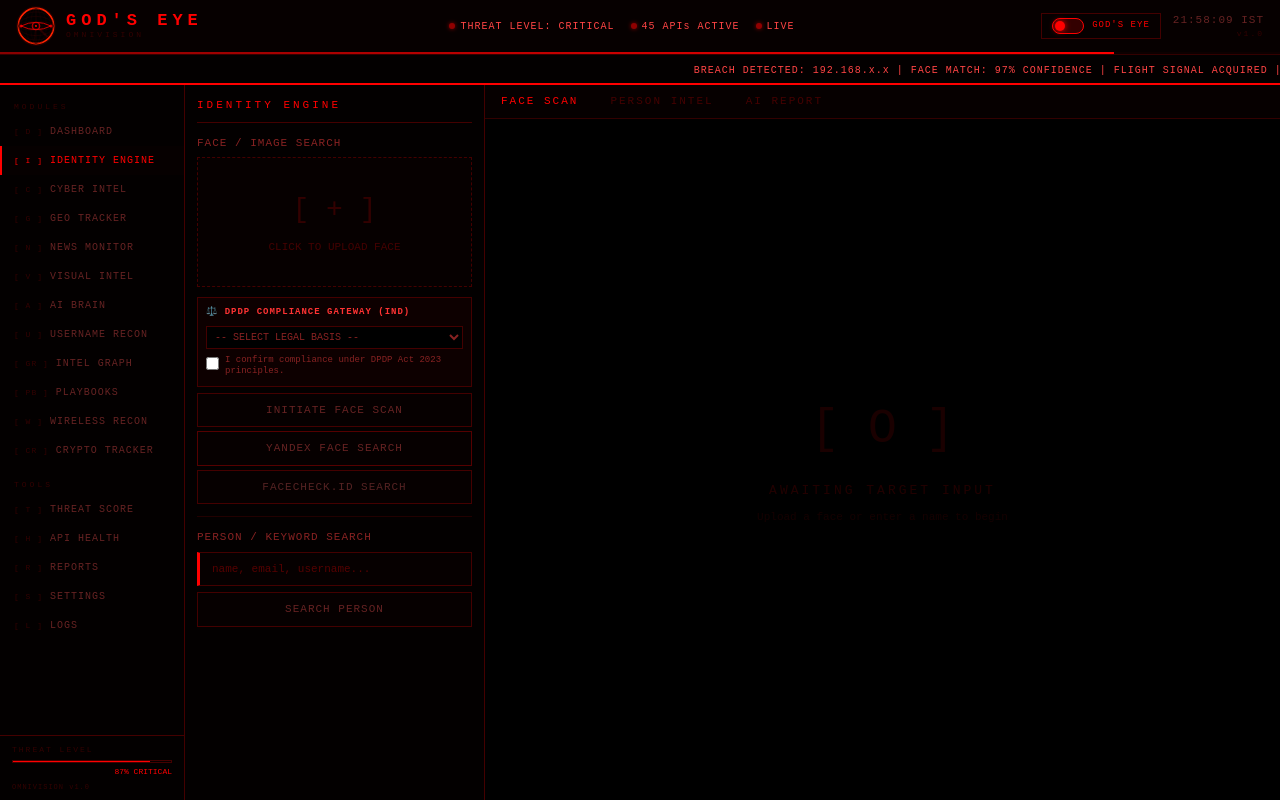
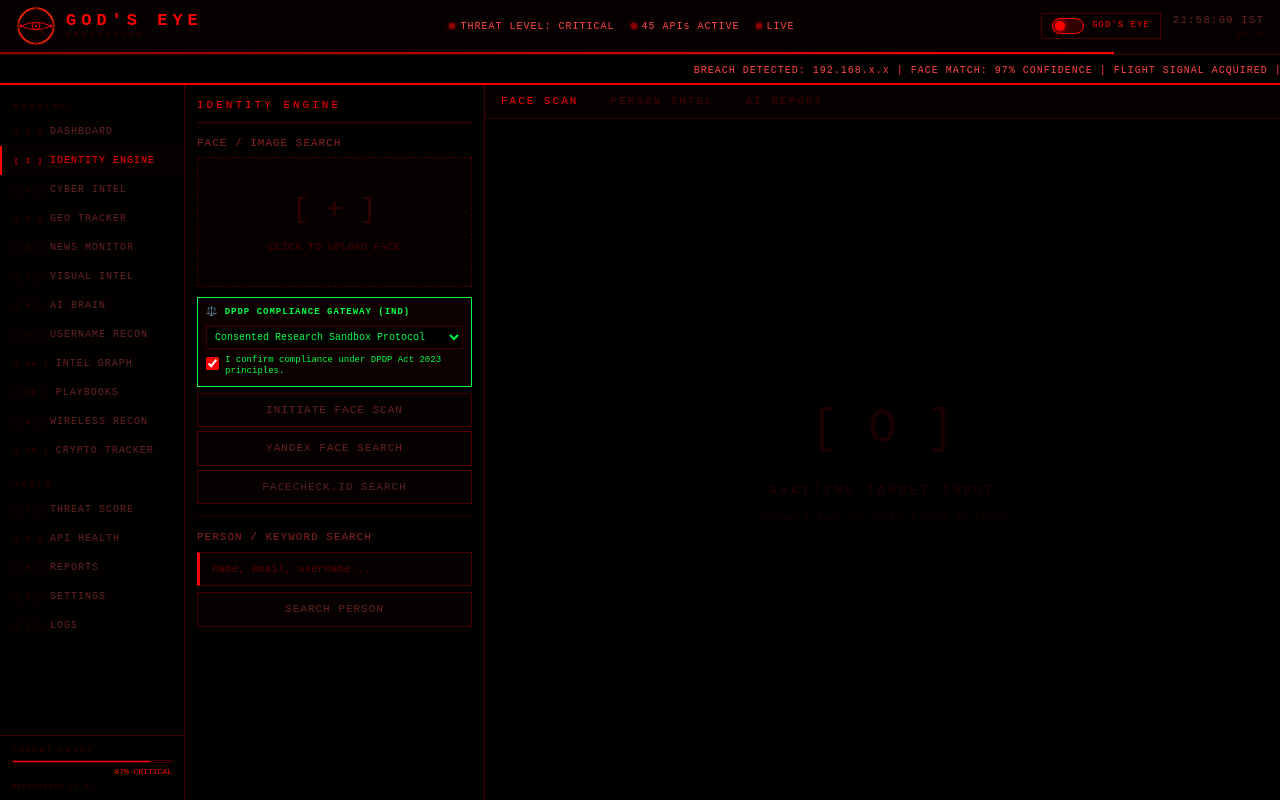
Before and after one commit to AbhyasKathuria/Gods-Eye-OMNIVISION, a React (Vite) app in the folder frontend/: page /identity in a window 1280 px wide. Built offline with nearby package versions, Linux system fonts and the light colour scheme; sample sign-in values are in the browser's storage.

Commit message:
style: preselect academic sandbox DPDP compliance option to allow instant face scan without extra clicks

```diff
--- a/frontend/src/pages/IdentityEngine.jsx
+++ b/frontend/src/pages/IdentityEngine.jsx
@@ -23,9 +23,9 @@ export default function IdentityEngine() {
   const [results, setResults] = useState(null);
   const [history, setHistory] = useState([]);
 
-  // DPDP 2023 compliance states
-  const [dpdpCompliance, setDpdpCompliance] = useState("");
-  const [dpdpConsent, setDpdpConsent] = useState(false);
+  // DPDP 2023 compliance states (initialized to safe defaults for frictionless testing)
+  const [dpdpCompliance, setDpdpCompliance] = useState("academic_sandbox");
+  const [dpdpConsent, setDpdpConsent] = useState(true);
 
   useEffect(() => {
     const stored = localStorage.getItem("ge_identity_history");
```
